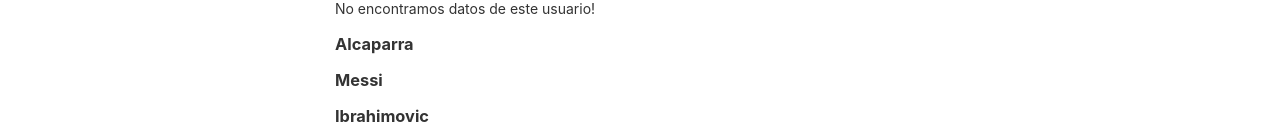
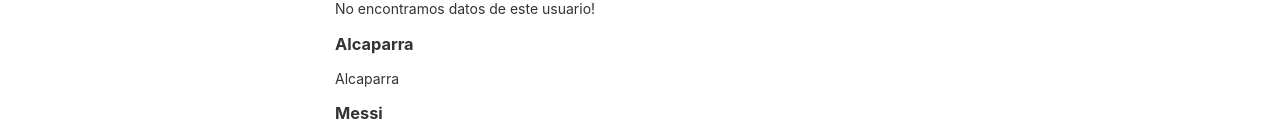
Before and after one commit to pablosnhz/angular-repaso, an Angular app: page / in a window 1280 px wide. Shown: the part 818-952 px from the top of the page. Built offline with nearby package versions, Linux system fonts and the light colour scheme.

Commit message:
pPromesas

```diff
--- a/src/app/components/datos/datos.component.html
+++ b/src/app/components/datos/datos.component.html
@@ -21,4 +21,5 @@
 
   <div *ngFor="let usearios of listaContactos">
     <h3 (click)="obtenerContactoName(usearios.nombre)"> {{ usearios.apellidos }} </h3>
+    <p> {{ usearios.apellidos }} </p>
   </div>
```
